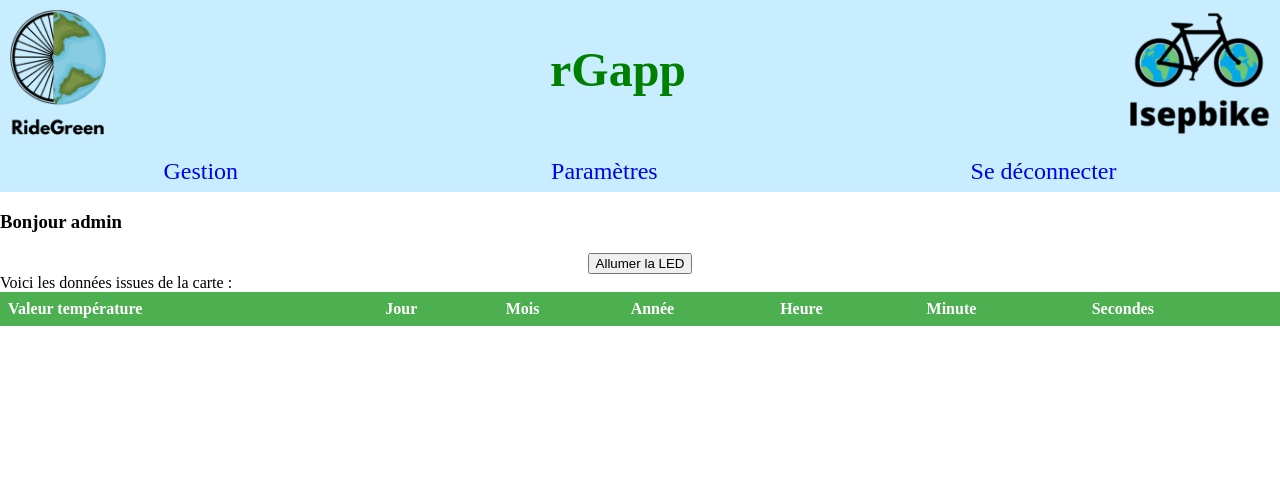
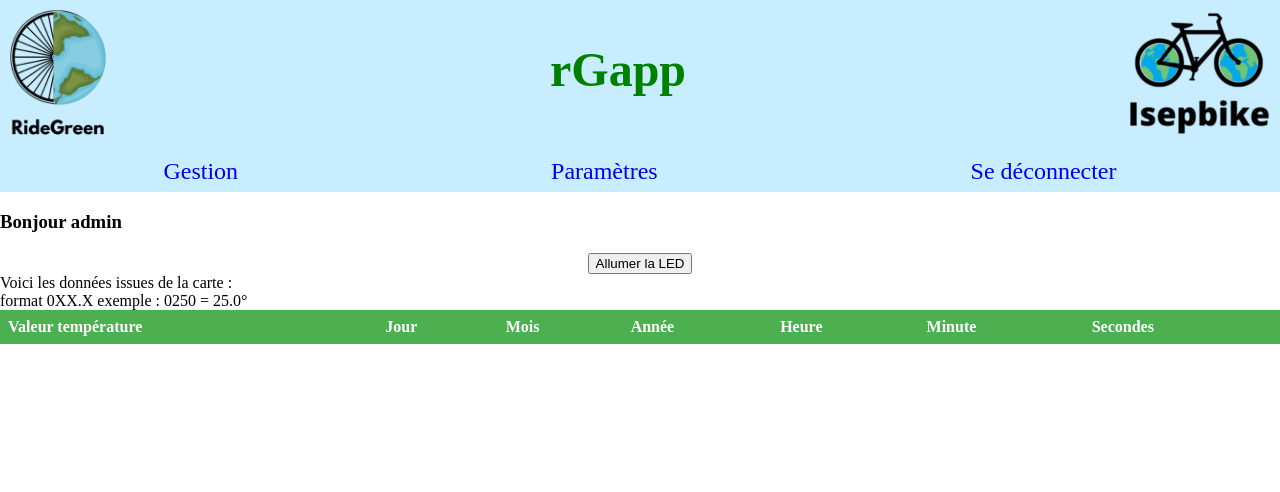
Before and after one commit to Ulysssssssssssse/RGAPP, a PHP site: page /testData.php in a window 1280 px wide. Shown: the top 492 px of the page. Run offline with PHP 8.4, Linux system fonts and the light colour scheme; a user stored in the database is signed in; data that the repository does not hold is empty.

Commit message:
ptite explication sur le format des température (flemme de faire le code)

```diff
--- a/testData.php
+++ b/testData.php
@@ -59,6 +59,7 @@ curl_close($ch);
 $data_tab = str_split($data, 33);
 
 echo "Voici les données issues de la carte :<br />";
+echo "format 0XX.X exemple : 0250 = 25.0° <br />";
 echo "<table id='myTable'>";
 echo "<thead>";
 echo "<tr>";
```
